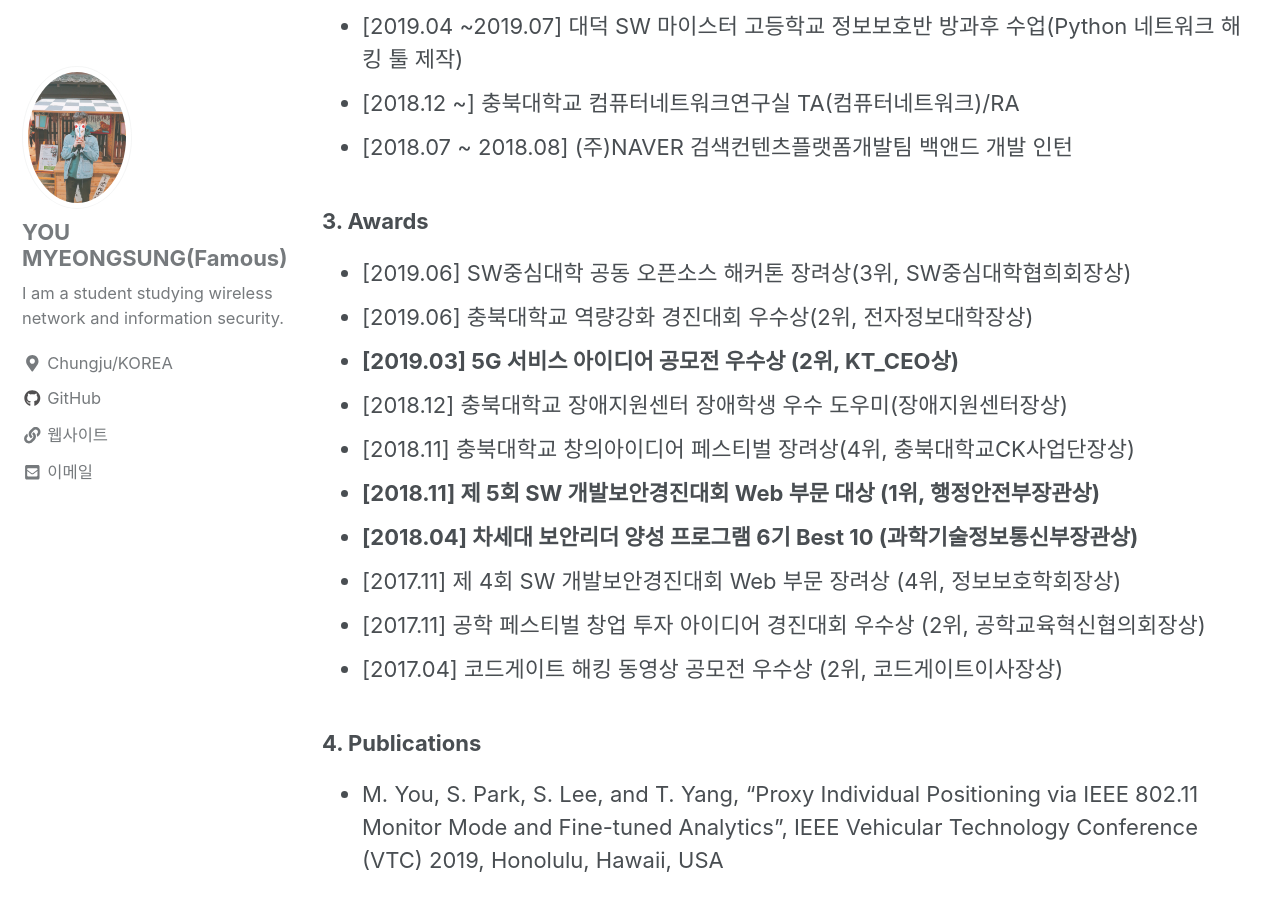
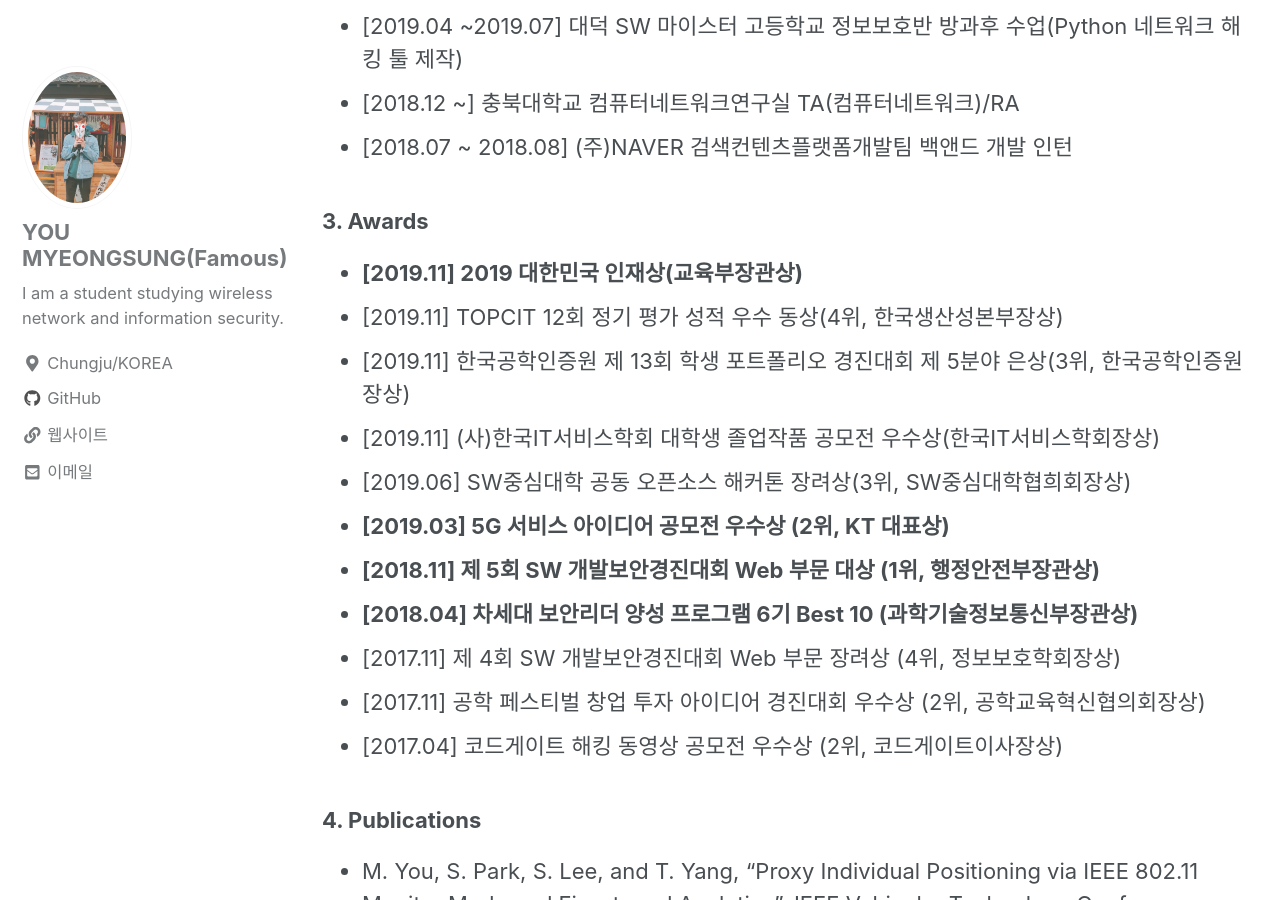
Before and after one commit to Famous7/famous7.github.io, a Jekyll site: the page built from _posts/2018-05-20-cv.md, in a window 1280 px wide and 900 px high, scrolled down 1643 px. Built offline with Jekyll 4.4.1, drawn with Linux system fonts in a browser that asks for light colours; cached includes are drawn as plain includes; nearby versions of some CDN libraries.

Commit message:
Update 2018-05-20-cv.md
update cv

```diff
--- a/_posts/2018-05-20-cv.md
+++ b/_posts/2018-05-20-cv.md
@@ -30,11 +30,12 @@ permalink: /portfolio/
 
 
 ### 3. Awards
+  - **[2019.11] 2019 대한민국 인재상(교육부장관상)**
+  - [2019.11] TOPCIT 12회 정기 평가 성적 우수 동상(4위, 한국생산성본부장상)
+  - [2019.11] 한국공학인증원 제 13회 학생 포트폴리오 경진대회 제 5분야 은상(3위, 한국공학인증원장상)
+  - [2019.11] (사)한국IT서비스학회 대학생 졸업작품 공모전 우수상(한국IT서비스학회장상)
   - [2019.06] SW중심대학 공동 오픈소스 해커톤 장려상(3위, SW중심대학협희회장상)
-  - [2019.06] 충북대학교 역량강화 경진대회 우수상(2위, 전자정보대학장상)
-  - **[2019.03] 5G 서비스 아이디어 공모전 우수상 (2위, KT_CEO상)**
-  - [2018.12] 충북대학교 장애지원센터 장애학생 우수 도우미(장애지원센터장상)
-  - [2018.11] 충북대학교 창의아이디어 페스티벌 장려상(4위, 충북대학교CK사업단장상)
+  - **[2019.03] 5G 서비스 아이디어 공모전 우수상 (2위, KT 대표상)**
   - **[2018.11] 제 5회 SW 개발보안경진대회 Web 부문 대상 (1위, 행정안전부장관상)**
   - **[2018.04] 차세대 보안리더 양성 프로그램 6기 Best 10 (과학기술정보통신부장관상)**
   - [2017.11] 제 4회 SW 개발보안경진대회 Web 부문 장려상 (4위, 정보보호학회장상)
```
